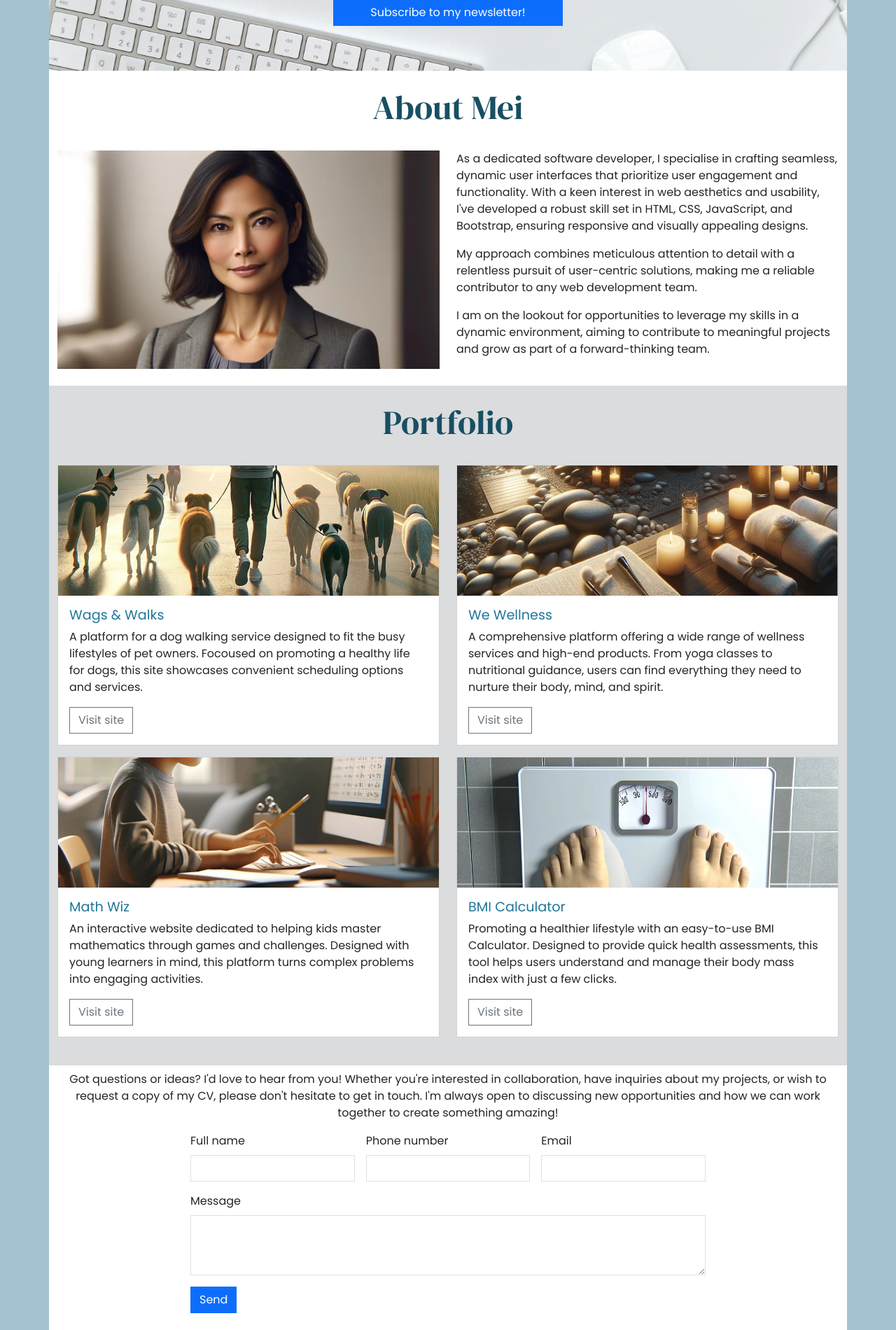
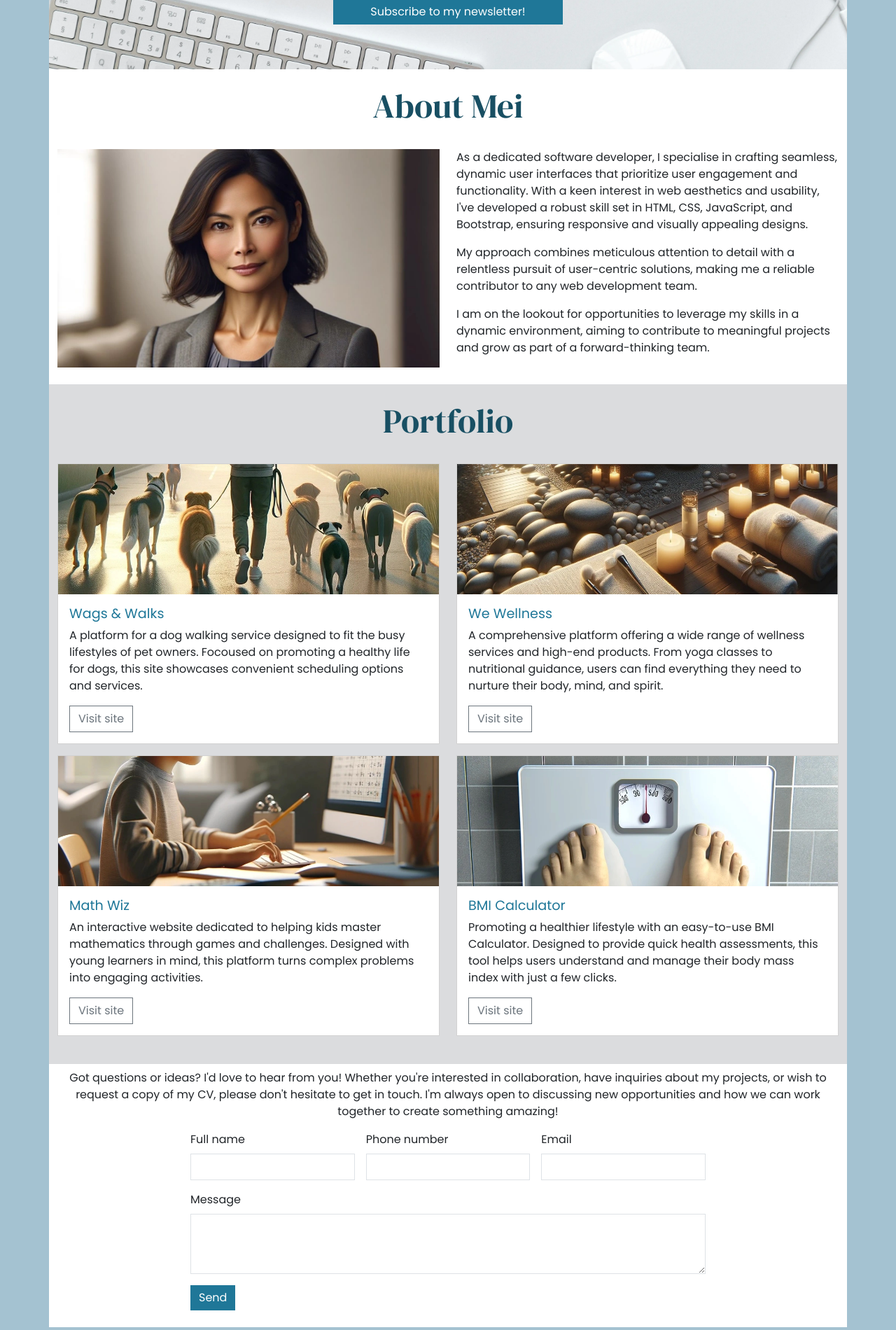
Before and after one commit to Richfletch92/bootstrap-demo, a plain HTML site: page index.html in a window 1280 px wide. Shown: the part 498-2398 px from the top of the page at 70% size. Drawn offline with nearby package versions, Linux system fonts and the light colour scheme.

Commit message:
changed button colors to unify with website style

```diff
--- a/assets/css/style.css
+++ b/assets/css/style.css
@@ -23,6 +23,16 @@ h2 {
 .sharp-corners,
 .sharp-corners * {
     border-radius: 0;
+}
+
+.btn-color {
+    background-color: #1f7798;
+    border: #1f7798;
+}
+
+.btn-color:hover {
+    background-color: #1d6d8a;
+    border: #1d6d8a;
 }
 
 /* Hero Seciton */
--- a/index.html
+++ b/index.html
@@ -63,7 +63,7 @@
                 <p class="lead mb-5">Let's create something amazing together!</p>
             </div>
             <!-- Button trigger modal -->
-            <button type="button" class="btn btn-primary col-sm-4 sharp-corners" data-bs-toggle="modal" data-bs-target="#newsmodal">
+            <button type="button" class="btn btn-primary col-sm-4 sharp-corners btn-color" data-bs-toggle="modal" data-bs-target="#newsmodal">
                 Subscribe to my newsletter!
             </button>
         </section>
@@ -210,7 +210,7 @@
                         <textarea class="form-control" id="input-message" rows="3"></textarea>
                     </div>
                     <div class="col-12">
-                        <button type="submit" class="btn btn-primary">Send</button>
+                        <button type="submit" class="btn btn-primary btn-color">Send</button>
                     </div>
                 </form>
             </div>
@@ -239,7 +239,7 @@
                         <input type="email" class="form-control" id="input-email-2">
                     </div>
                     <div class="col-12 mb-4">
-                        <button type="submit" class="btn btn-primary">Sign up!</button>
+                        <button type="submit" class="btn btn-primary btn-color">Sign up!</button>
                     </div>
                 </form>
             </div>
```
